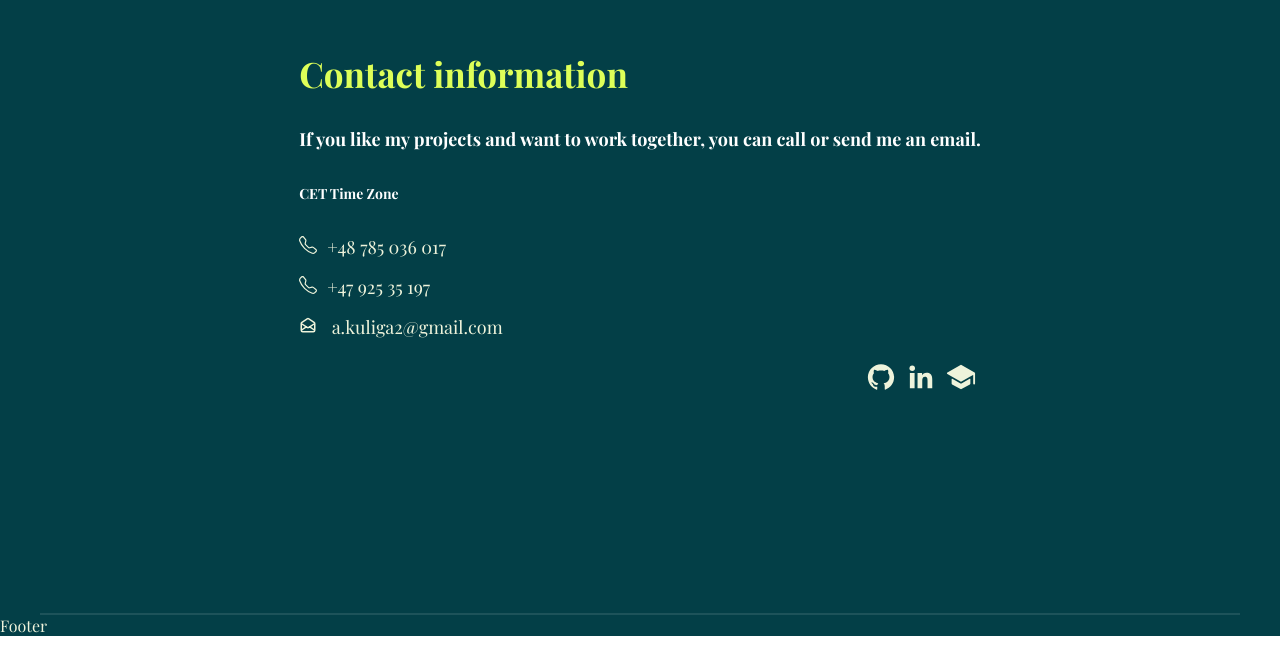
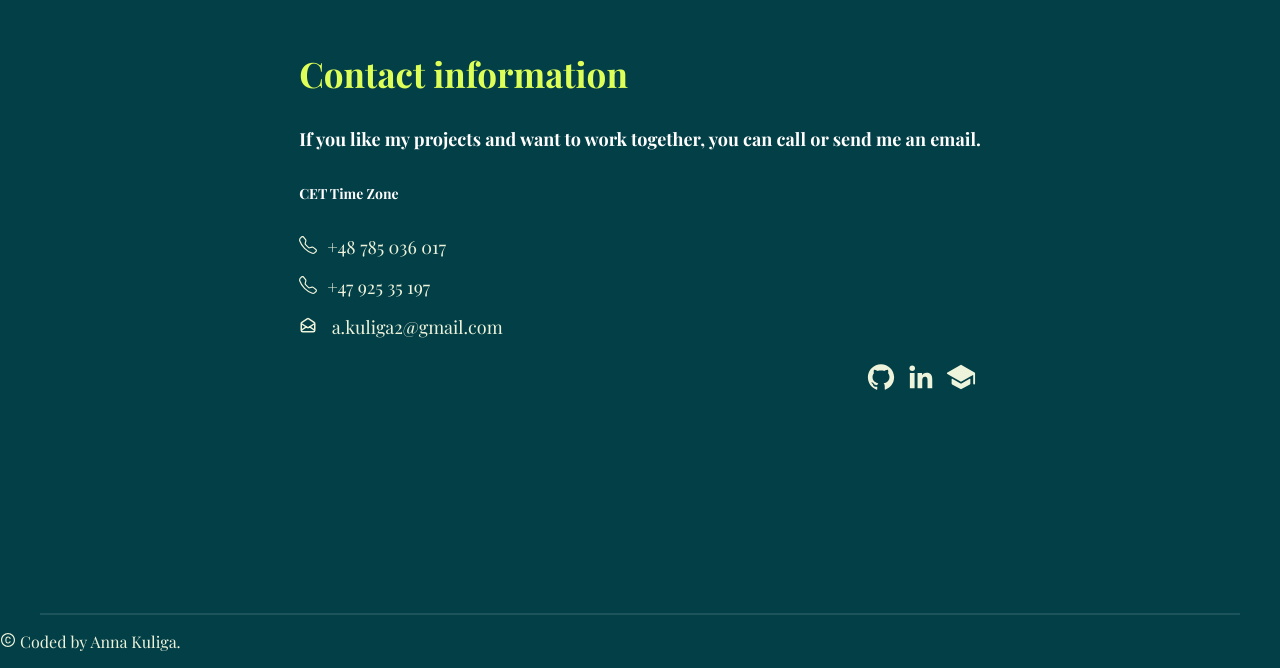
Before and after one commit to AnnaKuliga/anna-kuliga-portfolio-website, a React (Create React App) app: page / in a window 1280 px wide. Shown: the part 4197-4865 px from the top of the page. Before the commit the page ends 4833 px from the top, so only its background shows below. Built offline with nearby package versions, Linux system fonts and the light colour scheme; a web font is replaced by a local one.

Commit message:
added the footer content

```diff
--- a/src/components/Body/Footer/Footer.jsx
+++ b/src/components/Body/Footer/Footer.jsx
@@ -1,10 +1,16 @@
 import React from "react";
 import "./Footer.css";
+import { AiOutlineCopyrightCircle } from "react-icons/ai";
 
 const Footer = () => {
   return (
     <div className="Footer" id="footer">
-      Footer
+      <div>
+        <p>
+          {" "}
+          <AiOutlineCopyrightCircle /> Coded by Anna Kuliga.
+        </p>
+      </div>
     </div>
   );
 };
```
